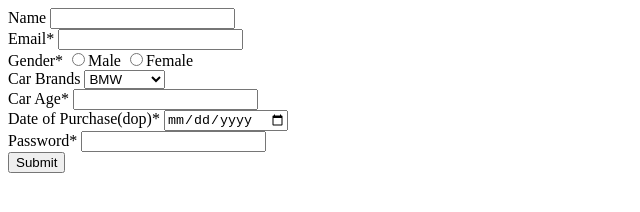
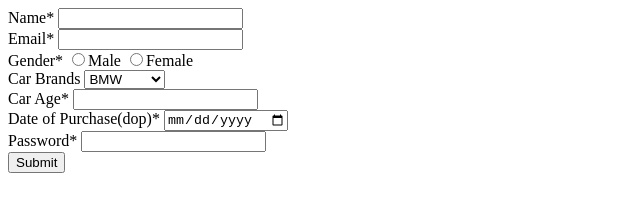
Before and after one commit to acciojob/car-insurance-form-Shubhamjindal0801, a website: page main.html in a window 1280 px wide. Shown: the full height of the page, 0-640 px from the left. Drawn offline with Linux system fonts and the light colour scheme.

Commit message:
created a submission

```diff
--- a/main.html
+++ b/main.html
@@ -8,7 +8,7 @@
 
 <body>
     <form method="get" target="_blank">
-        <div><label for="#name">Name</label>
+        <div><label for="#name">Name*</label>
         <input type="text" required id="#name"></div>
         <div><label for="#email">Email*</label>
         <input type="email" id="#email" required></div>
```
